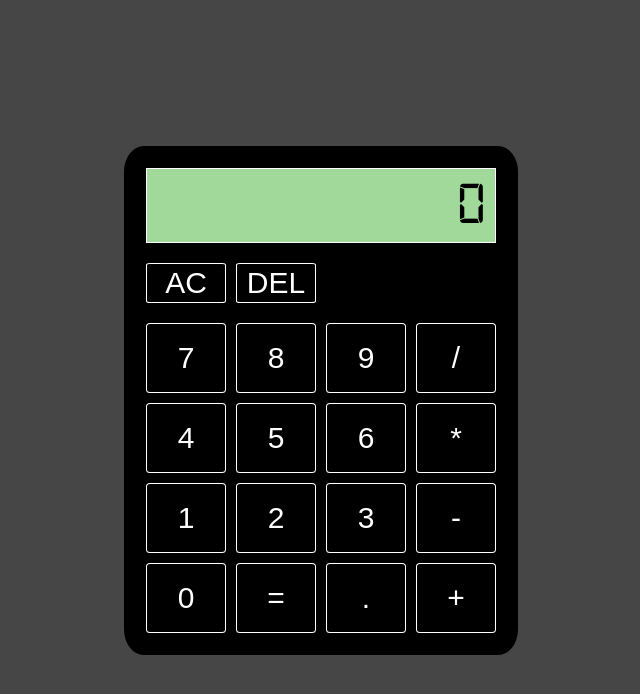
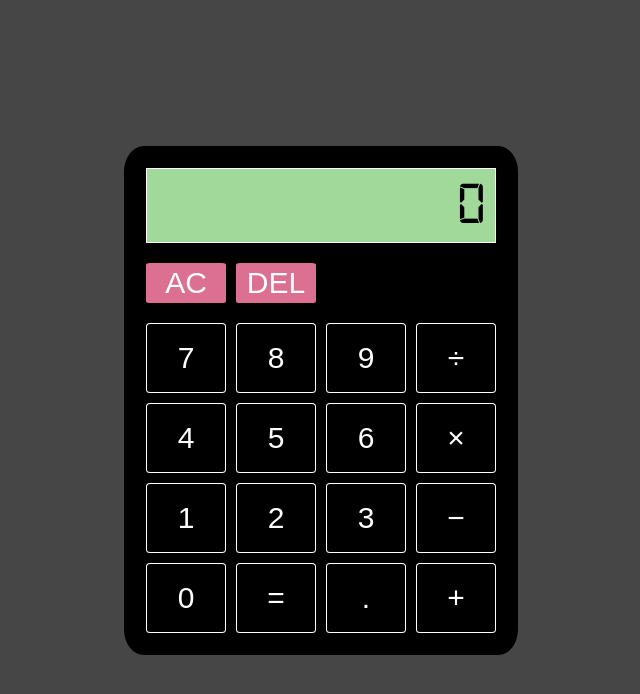
Before and after one commit to madaooftheblues/odin-calculator, a plain HTML site: page index.html in a window 1280 px wide. Shown: the whole page, without its empty margins (319-959 px from the left). Drawn offline with Linux system fonts and the light colour scheme.

Commit message:
Configure operator symbols

```diff
--- a/index.html
+++ b/index.html
@@ -36,9 +36,9 @@
             </div>
           </div>
           <div class="operators">
-            <button id="/" class="operator">/</button>
-            <button id="*" class="operator">*</button>
-            <button id="-" class="operator">-</button>
+            <button id="/" class="operator">÷</button>
+            <button id="*" class="operator">×</button>
+            <button id="-" class="operator">−</button>
             <button id="+" class="operator plus">+</button>
           </div>
         </div>
--- a/styles.css
+++ b/styles.css
@@ -90,4 +90,6 @@ button:hover {
 #clear,
 #back {
   height: 40px;
+  background-color: palevioletred;
+  border: none;
 }
```
